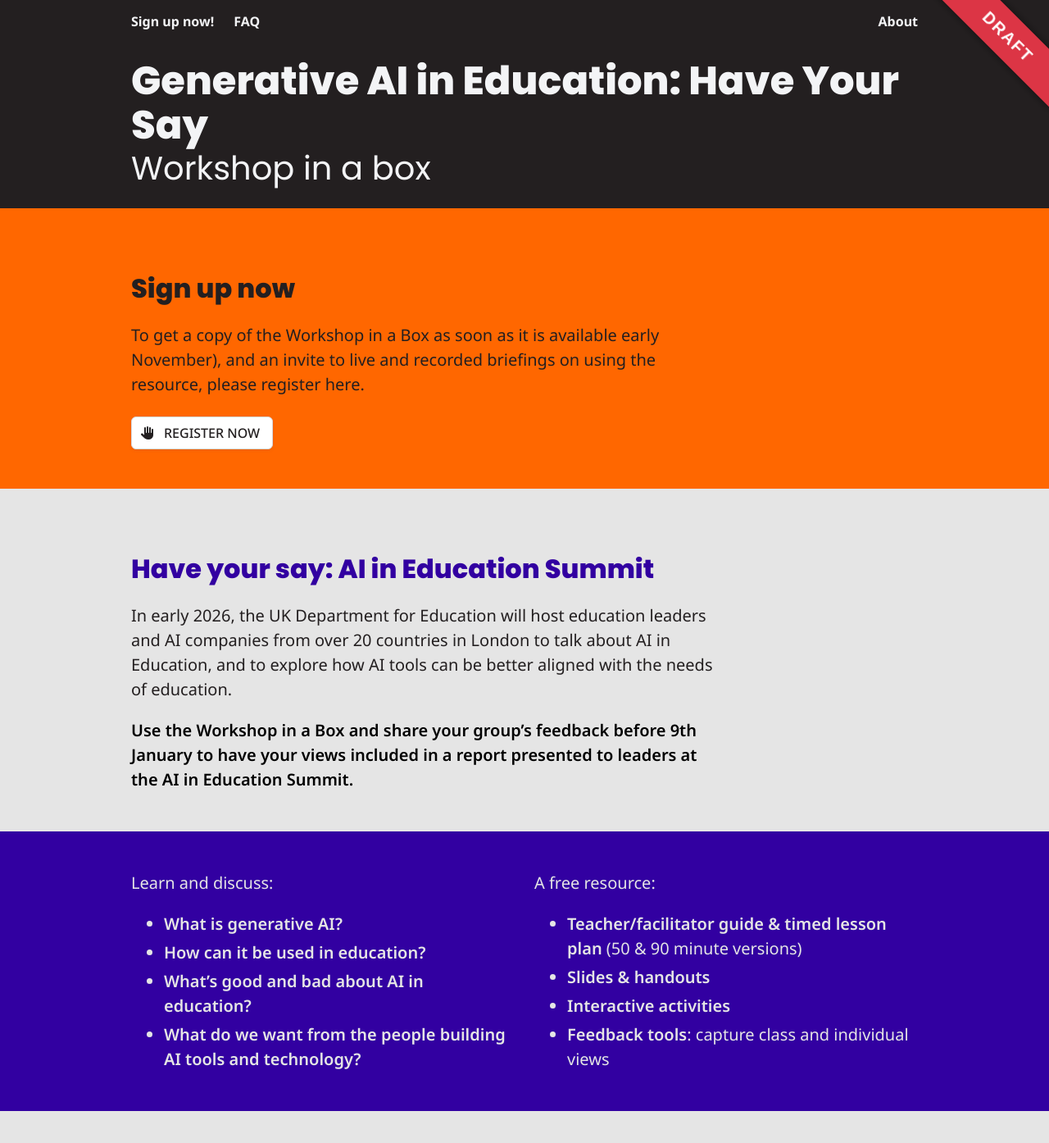
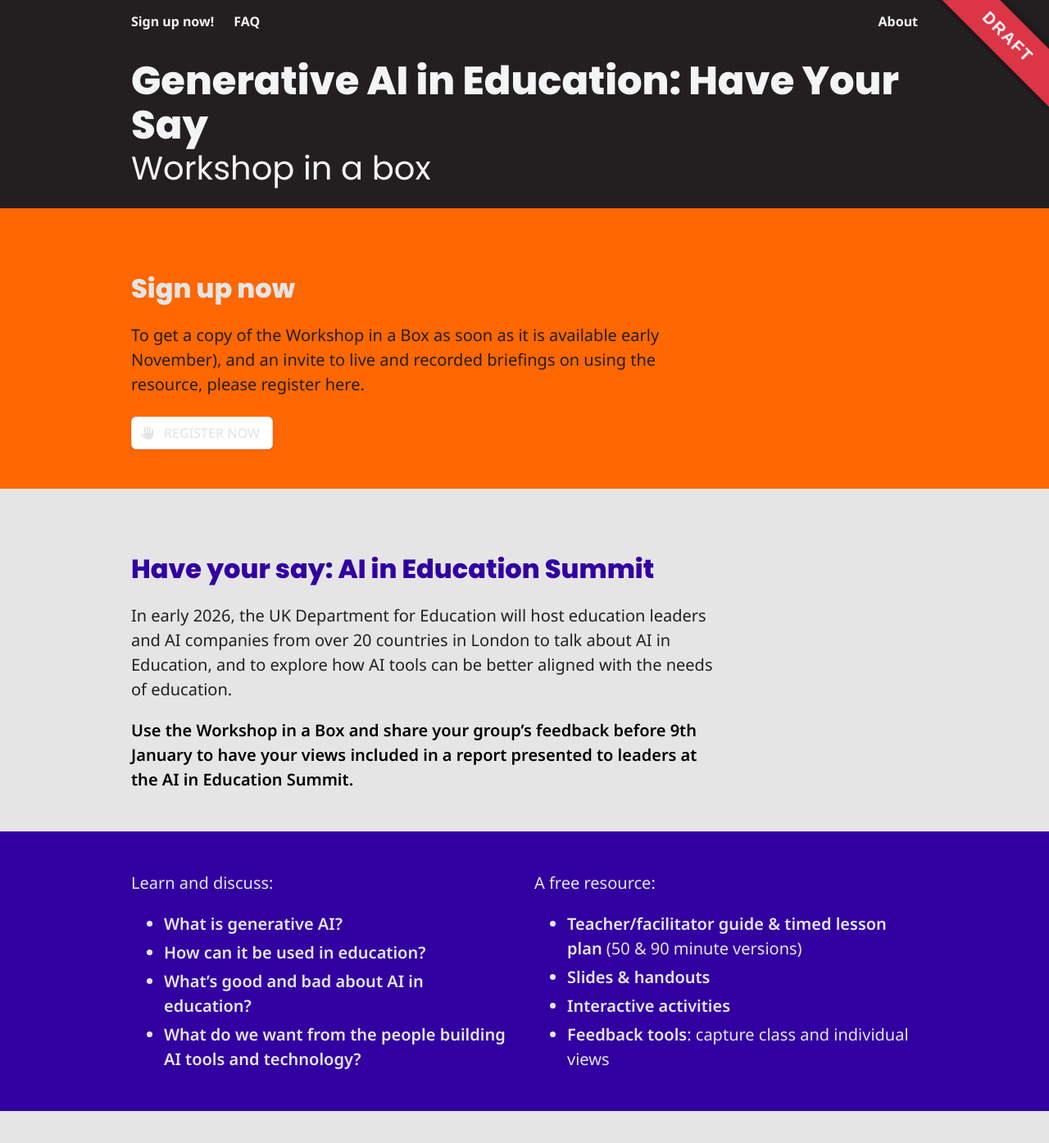
Before and after one commit to connectedbydata/ai-in-education.tech, a Jekyll site: the page built from index.md, in a window 1280 px wide and 1400 px high. Shown: the top 1394 px of the window at 82% size. Built offline with Jekyll 4.4.1, drawn with Linux system fonts in a browser that asks for light colours; nearby versions of some CDN libraries.

Commit message:
Update heading theme

```diff
--- a/_includes/head.html
+++ b/_includes/head.html
@@ -71,7 +71,7 @@
     }
 
     section.hero.highlight .title, section.hero.highlight a, section.hero.highlight a:hover {
-      color: var(--raisin-black);
+      color: var(--platinum);
     }
 
     section.hero.is-small h2.title {
@@ -87,7 +87,7 @@
       padding-top: 2rem;
     }
 
-    h3.title {
+    h3.title, h3 {
       color: var(--duke-blue);
     }
 
```
